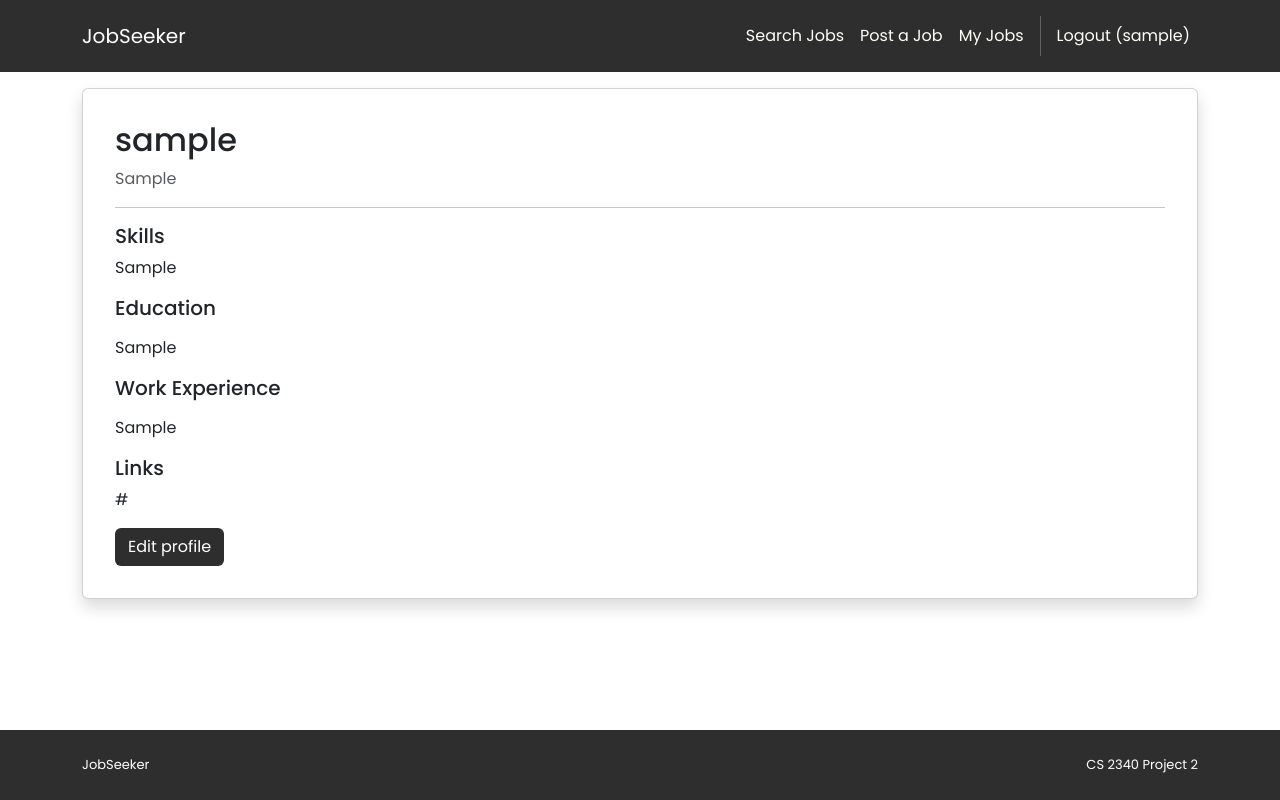
After one commit to anishneema/Jobseeker, a Django app: page /accounts/profile/1/ in a window 1280 px wide. The commit adds this page. Run offline with Django 5.2, Linux system fonts and the light colour scheme; a user stored in the database is signed in; tables that the repository leaves empty hold one stand-in row (values such as "Sample post"); some libraries are stand-ins or nearby versions.

Commit message:
user stories 1 and 5 - job seeker profile, privacy settings

```diff
--- a/accounts/context_processors.py
+++ b/accounts/context_processors.py
@@ -1,5 +1,7 @@
 def role(request):
     is_recruiter = False
+    is_seeker = False
     if request.user.is_authenticated:
         is_recruiter = hasattr(request.user, 'recruiter_profile')
-    return {'is_recruiter': is_recruiter}
+        is_seeker = hasattr(request.user, 'jobseeker_profile')
+    return {'is_recruiter': is_recruiter, 'is_seeker': is_seeker}
--- a/accounts/models.py
+++ b/accounts/models.py
@@ -12,3 +12,25 @@ class RecruiterProfile(models.Model):
 
     def __str__(self):
         return self.company_name
+
+class JobSeekerProfile(models.Model):
+    user = models.OneToOneField(User, on_delete=models.CASCADE, related_name='jobseeker_profile')
+    headline = models.CharField(max_length=255, blank=True)
+    skills = models.CharField(
+        max_length=500,
+        blank=True,
+        help_text='Comma-separated skills, e.g. Python, Django, SQL'
+    )
+    education = models.TextField(blank=True)
+    work_experience = models.TextField(blank=True)
+    links = models.TextField(
+        blank=True,
+        help_text='One link per line, e.g. LinkedIn, GitHub, portfolio'
+    )
+    show_skills = models.BooleanField(default=True)
+    show_education = models.BooleanField(default=True)
+    show_work_experience = models.BooleanField(default=True)
+    show_links = models.BooleanField(default=True)
+
+    def __str__(self):
+        return self.user.username
--- /dev/null
+++ b/accounts/templates/accounts/profile_view.html
@@ -0,0 +1,40 @@
+{% extends 'base.html' %}
+{% block content %}
+<div class="p-3">
+  <div class="container">
+    <div class="card shadow p-3 mb-4">
+      <div class="card-body">
+        <h2>{{ template_data.profile.user.username }}</h2>
+        {% if template_data.profile.headline %}
+        <p class="text-muted mb-1">{{ template_data.profile.headline }}</p>
+        {% endif %}
+        <hr />
+
+        {% if template_data.show_skills %}
+        <h5>Skills</h5>
+        <p>{{ template_data.profile.skills }}</p>
+        {% endif %}
+
+        {% if template_data.show_education %}
+        <h5>Education</h5>
+        <p>{{ template_data.profile.education|linebreaks }}</p>
+        {% endif %}
+
+        {% if template_data.show_work_experience %}
+        <h5>Work Experience</h5>
+        <p>{{ template_data.profile.work_experience|linebreaks }}</p>
+        {% endif %}
+
+        {% if template_data.show_links %}
+        <h5>Links</h5>
+        <p>{{ template_data.profile.links|urlize|linebreaksbr }}</p>
+        {% endif %}
+
+        {% if template_data.is_owner %}
+        <a class="btn bg-dark text-white" href="{% url 'accounts.profile_edit' %}">Edit profile</a>
+        {% endif %}
+      </div>
+    </div>
+  </div>
+</div>
+{% endblock content %}
--- a/accounts/urls.py
+++ b/accounts/urls.py
@@ -5,4 +5,6 @@ urlpatterns = [
     path('signup/', views.signup, name='accounts.signup'),
     path('login/', views.login, name='accounts.login'),
     path('logout/', views.logout, name='accounts.logout'),
+    path('profile/edit/', views.profile_edit, name='accounts.profile_edit'),
+    path('profile/<int:user_id>/', views.profile_view, name='accounts.profile_view'),
 ]
--- a/accounts/views.py
+++ b/accounts/views.py
@@ -1,9 +1,22 @@
-from django.shortcuts import render, redirect
+from functools import wraps
+from django.shortcuts import render, redirect, get_object_or_404
 from django.contrib.auth import login as auth_login, authenticate, logout as auth_logout
 from django.contrib.auth.decorators import login_required
-from .forms import SignUpForm, CustomErrorList
-from .models import RecruiterProfile
+from django.contrib.auth.models import User
+from .forms import SignUpForm, CustomErrorList, JobSeekerProfileForm
+from .models import RecruiterProfile, JobSeekerProfile
+from django.contrib import messages
 
+
+def jobseeker_required(view_func):
+    @wraps(view_func)
+    @login_required
+    def wrapper(request, *args, **kwargs):
+        if not hasattr(request.user, 'jobseeker_profile'):
+            messages.error(request, 'Only job seekers can edit a profile.')
+            return redirect('home.index')
+        return view_func(request, *args, **kwargs)
+    return wrapper
 
 def login(request):
     template_data = {}
@@ -41,6 +54,8 @@ def signup(request):
                     user=user,
                     company_name=form.cleaned_data['company_name'].strip()
                 )
+            else:
+                JobSeekerProfile.objects.create(user=user)
             return redirect('accounts.login')
         template_data['form'] = form
         return render(request, 'accounts/register.html',
@@ -51,3 +66,40 @@ def signup(request):
 def logout(request):
     auth_logout(request)
     return redirect('home.index')
+
+@jobseeker_required
+def profile_edit(request):
+    profile = request.user.jobseeker_profile
+    template_data = {}
+    template_data['title'] = 'My Profile'
+    if request.method == 'GET':
+        template_data['form'] = JobSeekerProfileForm(instance=profile)
+        return render(request, 'accounts/profile_edit.html',
+                      {'template_data': template_data})
+    form = JobSeekerProfileForm(request.POST, instance=profile)
+    if form.is_valid():
+        form.save()
+        messages.success(request, 'Profile updated.')
+        return redirect('accounts.profile_edit')
+    template_data['form'] = form
+    return render(request, 'accounts/profile_edit.html',
+                  {'template_data': template_data})
+
+
+@login_required
+def profile_view(request, user_id):
+    user = get_object_or_404(User, id=user_id)
+    profile = get_object_or_404(JobSeekerProfile, user=user)
+    is_owner = request.user.id == user.id
+    template_data = {}
+    template_data['title'] = f'{user.username} - Profile'
+    template_data['profile'] = profile
+    template_data['is_owner'] = is_owner
+    template_data['show_skills'] = is_owner or (profile.show_skills and bool(profile.skills))
+    template_data['show_education'] = is_owner or (profile.show_education and bool(profile.education))
+    template_data['show_work_experience'] = is_owner or (
+        profile.show_work_experience and bool(profile.work_experience)
+    )
+    template_data['show_links'] = is_owner or (profile.show_links and bool(profile.links))
+    return render(request, 'accounts/profile_view.html',
+                  {'template_data': template_data})
--- a/home/templates/home/index.html
+++ b/home/templates/home/index.html
@@ -9,6 +9,8 @@
         <a class="btn bg-dark text-white me-2" href="{% url 'jobs.index' %}">Search Jobs</a>
         {% if is_recruiter %}
         <a class="btn btn-outline-dark" href="{% url 'jobs.post' %}">Post a Job</a>
+        {% elif is_seeker %}
+        <a class="btn btn-outline-dark" href="{% url 'accounts.profile_edit' %}">Edit Profile</a>
         {% elif not user.is_authenticated %}
         <a class="btn btn-outline-dark" href="{% url 'accounts.signup' %}">Sign Up</a>
         {% endif %}
--- a/jobseeker/templates/base.html
+++ b/jobseeker/templates/base.html
@@ -28,6 +28,8 @@
             {% if is_recruiter %}
             <a class="nav-link" href="{% url 'jobs.post' %}">Post a Job</a>
             <a class="nav-link" href="{% url 'jobs.mine' %}">My Jobs</a>
+            {% elif is_seeker %}
+            <a class="nav-link" href="{% url 'accounts.profile_edit' %}">My Profile</a>
             {% endif %}
             <div class="vr bg-white mx-2 d-none d-lg-block"></div>
             {% if user.is_authenticated %}
```
Also changed, not shown: accounts/admin.py (+16 -1 lines), accounts/forms.py (+29 -0 lines), accounts/templates/accounts/profile_edit.html (added, +25 -0 lines), accounts/migrations/0002_jobseekerprofile.py (added).
